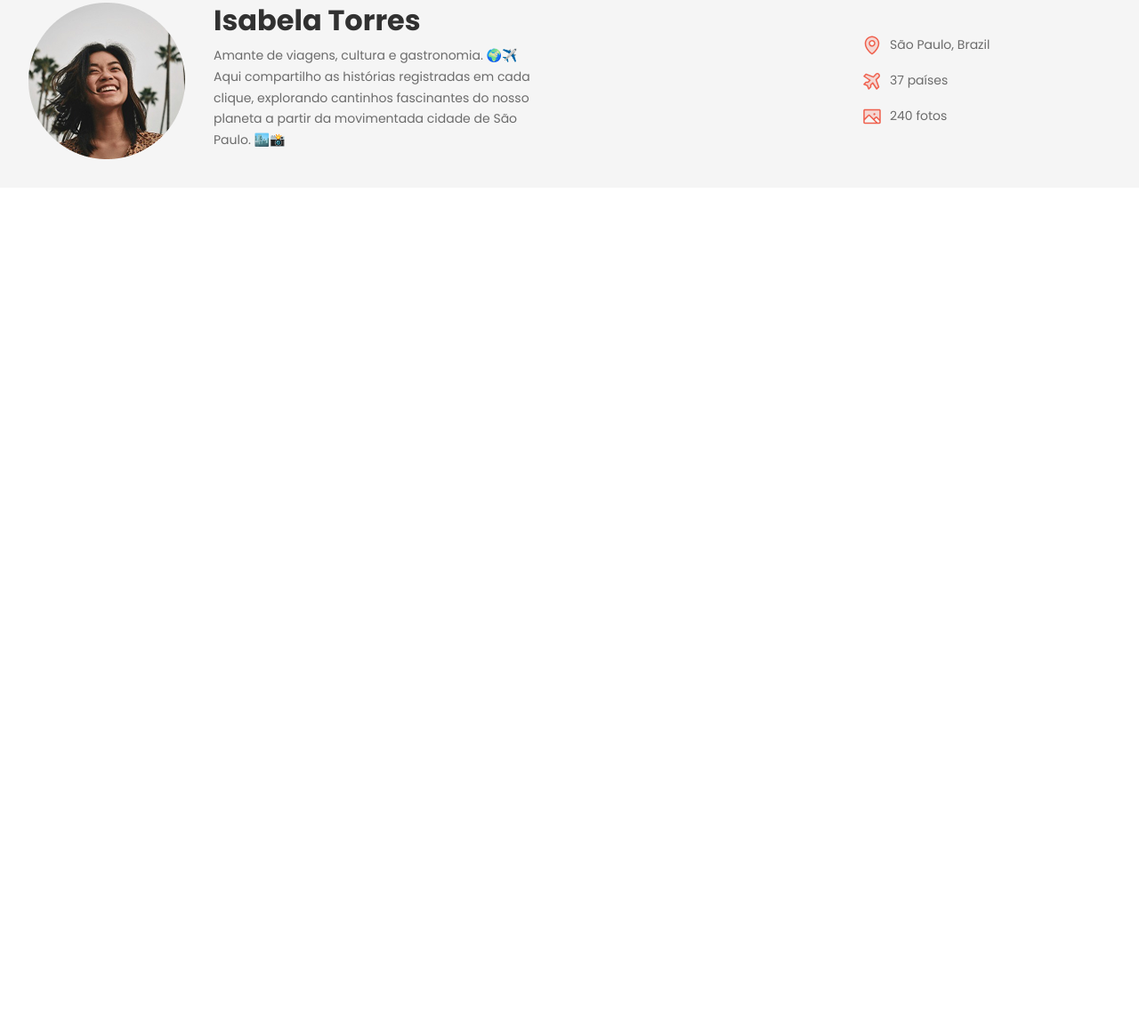
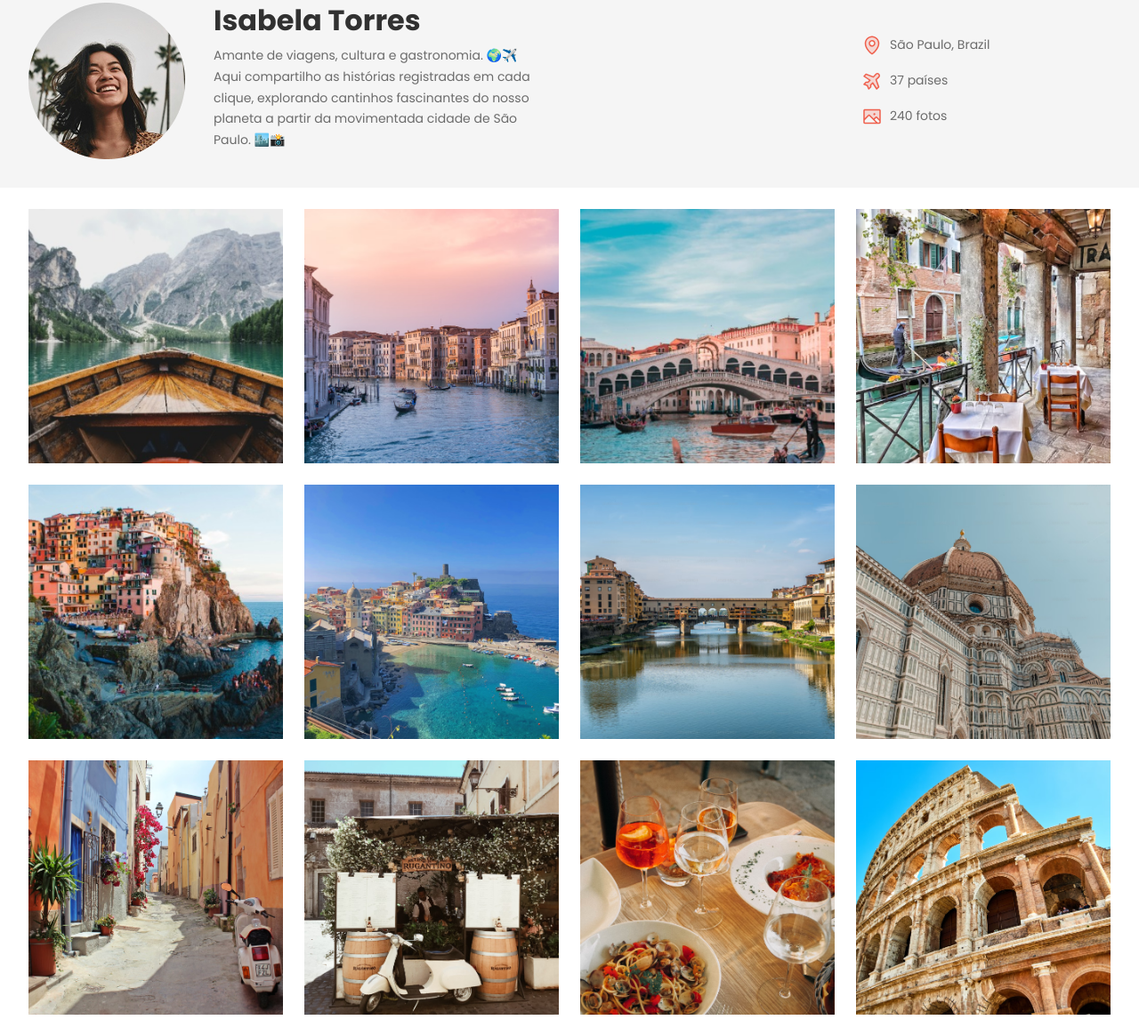
Before and after one commit to IGdotnet/Projeto-Travelgram, a plain HTML site: page index.html in a window 1280 px wide. Shown: the part 125-1290 px from the top of the page at 89% size. Before the commit the page ends 800 px from the top, so only its background shows below. Drawn offline with Linux system fonts and the light colour scheme; a web font is replaced by a local one.

Commit message:
main gallery

```diff
--- a/index.html
+++ b/index.html
@@ -38,6 +38,7 @@
                 </li>
             </ul>
         </nav>
+
         <header>
             <div class="container">
                 <div id="profile">
@@ -67,5 +68,21 @@
             </div>
         </header>
     </div>
+
+    <main class="container">
+        <img src="assets/images/Image 01.png" alt="">
+        <img src="assets/images/Image 02.png" alt="">
+        <img src="assets/images/Image 03.png" alt="">
+        <img src="assets/images/Image 04.png" alt="">
+        <img src="assets/images/Image 05.png" alt="">
+        <img src="assets/images/Image 06.png" alt="">
+        <img src="assets/images/Image 07.png" alt="">
+        <img src="assets/images/Image 08.png" alt="">
+        <img src="assets/images/Image 09.png" alt="">
+        <img src="assets/images/Image 10.png" alt="">
+        <img src="assets/images/Image 11.png" alt="">
+        <img src="assets/images/Image 12.png" alt="">
+    </main>
+
 </body>
 </html>
--- a/styles/global.css
+++ b/styles/global.css
@@ -39,7 +39,7 @@ a:hover {
 .container {
     padding-inline: 32px; /*Inline serve para colocar apenas nas laterais, podendo conter dois valores.*/
     max-width: 1280px;
-    margin-inline: auto; /*Do mesmo jeito que o padding, só vai mexer nas laterais, perdindo que os itens fiquem alinhados ao centro idependente do tamanho da página.*/
+    margin-inline: auto; /*Do mesmo jeito que o padding, só vai mexer nas laterais, pedindo que os itens fiquem alinhados ao centro idependente do tamanho da página.*/
 }
 
 .bg-surface-color {
--- a/styles/index.css
+++ b/styles/index.css
@@ -1,3 +1,4 @@
 @import url(global.css);
 @import url(nav.css);
 @import url(header.css);
+@import url(main.css);
--- /dev/null
+++ b/styles/main.css
@@ -0,0 +1,12 @@
+main {
+    display: flex;
+    flex-wrap: wrap;
+    gap: 24px;
+    padding-block: 24px;
+}
+
+main img {
+    width: 286px;
+    height: 286px;
+    object-fit: cover;
+}
```
